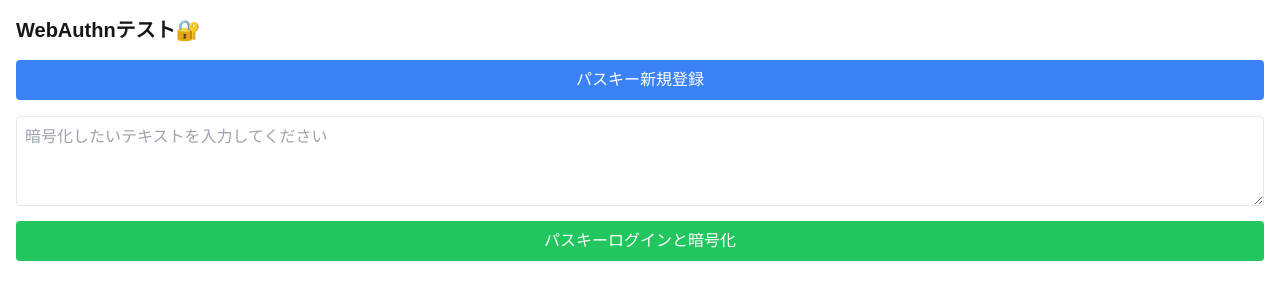
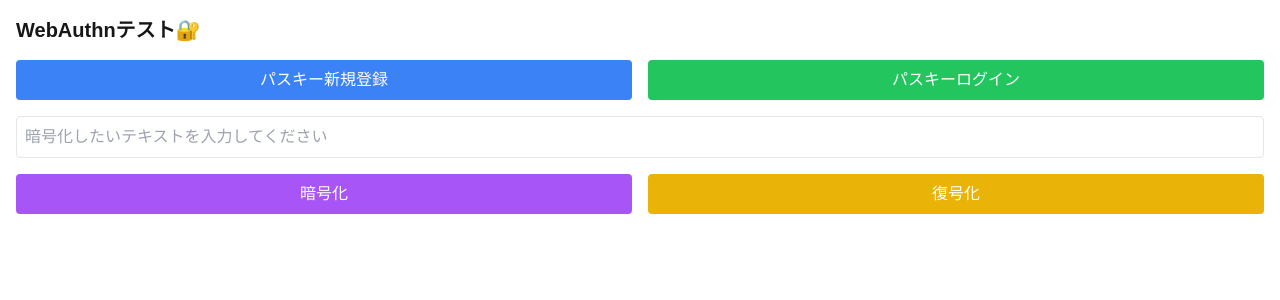
Before and after one commit to taizo-pro/webauthn-test, a Next.js app: page / in a window 1280 px wide. Shown: the top 300 px of the page. Built offline with nearby package versions, Linux system fonts and the light colour scheme.

Commit message:
PRF暗号化および復号化機能を実装し、関連する状態管理を追加

```diff
--- a/src/app/page.tsx
+++ b/src/app/page.tsx
@@ -26,8 +26,10 @@ export default function Home() {
 	const [registrationResult, setRegistrationResult] = useState<string>("");
 	const [signResult, setSignResult] = useState<string>("");
 	const [inputText, setInputText] = useState<string>("");
-	const [encryptedData, setEncryptedData] = useState<string>("");
-	const [decryptedData, setDecryptedData] = useState<string>("");
+	const [prfEncryptedData, setPrfEncryptedData] = useState<ArrayBuffer>();
+	const [prfKey, setPrfKey] = useState<CryptoKey>();
+	const [prfDecryptedData, setPrfDecryptedData] = useState<string>("");
+	const [nonce, setNonce] = useState<Uint8Array>();
 
 	// ユーティリティ関数
 	const hashToArrayBuffer = async (userId: string) => {
@@ -135,7 +137,7 @@ export default function Home() {
 		}
 	};
 
-	// パスキー認証と暗号化
+	// パスキーログイン
 	const handleAuthenticate = async () => {
 		try {
 			const authCredential = (await navigator.credentials.get({
@@ -188,37 +190,51 @@ export default function Home() {
 				false,
 				["encrypt", "decrypt"],
 			);
-
-			// 暗号化処理
-			const nonce = crypto.getRandomValues(new Uint8Array(12));
-			const encrypted = await crypto.subtle.encrypt(
-				{ name: "AES-GCM", iv: nonce },
-				encryptionKey,
-				new TextEncoder().encode(inputText),
-			);
-
-			// Base64形式で表示用に変換
-			const encryptedBase64 = btoa(
-				String.fromCharCode(...new Uint8Array(encrypted)),
-			);
-			setEncryptedData(encryptedBase64);
-
-			// 復号化テスト
-			const decrypted = await crypto.subtle.decrypt(
-				{ name: "AES-GCM", iv: nonce },
-				encryptionKey,
-				encrypted,
-			);
-			setDecryptedData(new TextDecoder().decode(decrypted));
+			setPrfKey(encryptionKey);
 		} catch (err) {
 			console.error("認証エラー:", err);
 		}
+	};
+
+	// RSA秘密鍵の暗号化
+	const handleRSAEncrypt = async () => {
+		try {
+			// 乱数。パスキーごとに生成する。復号化時に必要であるためサーバーに保存する
+			const nonce = crypto.getRandomValues(new Uint8Array(12));
+			setNonce(nonce);
+			// 暗号化したいデータを暗号化する
+			const encrypted = await crypto.subtle.encrypt(
+				{ name: "AES-GCM", iv: nonce },
+				prfKey as CryptoKey,
+				// FIXME: 一旦inputTextを使っているが、RSA秘密鍵を暗号化する
+				new TextEncoder().encode(inputText),
+			);
+			setPrfEncryptedData(encrypted);
+		} catch (err) {
+			console.error("暗号化エラー:", err);
+		}
+	};
+
+	// RSA秘密鍵の復号化
+	const handleRSADecrypt = async () => {
+		await handleAuthenticate();
+		const decrypted = await crypto.subtle.decrypt(
+			// nonceは暗号化時に使用したものと同じでないと復号化できない
+			{ name: "AES-GCM", iv: nonce },
+			prfKey as CryptoKey,
+			// PRF暗号化済みRSA秘密鍵のこと
+			// 本来はサーバから取得してくる
+			prfEncryptedData as ArrayBuffer,
+		);
+		setPrfDecryptedData(new TextDecoder().decode(decrypted));
 	};
 
 	return (
 		<div className="p-4">
 			<h2 className="text-xl font-bold mb-4">WebAuthnテスト🔐</h2>
 			<div className="space-y-4">
+				<div className="flex gap-4 w-full">
+					<div className="space-y-2 w-full">
 						{/* biome-ignore lint/a11y/useButtonType: <explanation> */}
 						<button
 							onClick={handleRegister}
@@ -226,21 +242,49 @@ export default function Home() {
 						>
 							パスキー新規登録
 						</button>
-				<div className="space-y-2">
-					<textarea
-						value={inputText}
-						onChange={(e) => setInputText(e.target.value)}
-						placeholder="暗号化したいテキストを入力してください"
-						className="w-full p-2 border rounded text-black"
-						rows={3}
-					/>
+					</div>
+					<div className="space-y-2 w-full">
 						{/* biome-ignore lint/a11y/useButtonType: <explanation> */}
 						<button
 							onClick={handleAuthenticate}
 							className="bg-green-500 text-white px-4 py-2 rounded w-full"
 						>
-						パスキーログインと暗号化
+							パスキーログイン
 						</button>
+					</div>
+				</div>
+
+				<div className="flex gap-4 w-full">
+					<div className="space-y-2 flex gap-4 w-full">
+						<input
+							type="text"
+							value={inputText}
+							onChange={(e) => setInputText(e.target.value)}
+							placeholder="暗号化したいテキストを入力してください"
+							className="w-[100%] p-2 border rounded text-black"
+						/>
+					</div>
+				</div>
+
+				<div className="flex gap-4 w-full">
+					<div className="space-y-2 flex gap-4 w-full">
+						{/* biome-ignore lint/a11y/useButtonType: <explanation> */}
+						<button
+							onClick={handleRSAEncrypt}
+							className="bg-purple-500 text-white px-4 py-2 rounded w-full"
+						>
+							暗号化
+						</button>
+					</div>
+					<div className="space-y-2 w-full">
+						{/* biome-ignore lint/a11y/useButtonType: <explanation> */}
+						<button
+							onClick={handleRSADecrypt}
+							className="bg-yellow-500 text-white px-4 py-2 rounded w-full"
+						>
+							復号化
+						</button>
+					</div>
 				</div>
 
 				<div className="flex">
@@ -255,9 +299,7 @@ export default function Home() {
 
 						{registrationResult && (
 							<div className="mt-4 p-4 rounded">
-								<h3 className="font-bold mb-2">
-									登録時の疑似乱数生成結果:
-								</h3>
+								<h3 className="font-bold mb-2">登録時の疑似乱数生成結果:</h3>
 								<pre className="whitespace-pre-wrap">{registrationResult}</pre>
 							</div>
 						)}
@@ -278,19 +320,20 @@ export default function Home() {
 							</div>
 						)}
 
-						{encryptedData && (
+						{prfEncryptedData && (
 							<div className="mt-4 p-4 rounded">
 								<h3 className="font-bold mb-2">暗号化結果</h3>
 								<pre className="whitespace-pre-wrap break-all">
-									{encryptedData}
+									{/* Base64形式で表示用に変換 */}
+									{btoa(String.fromCharCode(...new Uint8Array(prfEncryptedData)))}
 								</pre>
 							</div>
 						)}
 
-						{decryptedData && (
+						{prfDecryptedData && (
 							<div className="mt-4 p-4 rounded">
 								<h3 className="font-bold mb-2">復号化結果</h3>
-								<pre className="whitespace-pre-wrap">{decryptedData}</pre>
+								<pre className="whitespace-pre-wrap">{prfDecryptedData}</pre>
 							</div>
 						)}
 					</div>
```
Lines whose indentation alone changed are shown as unchanged.
